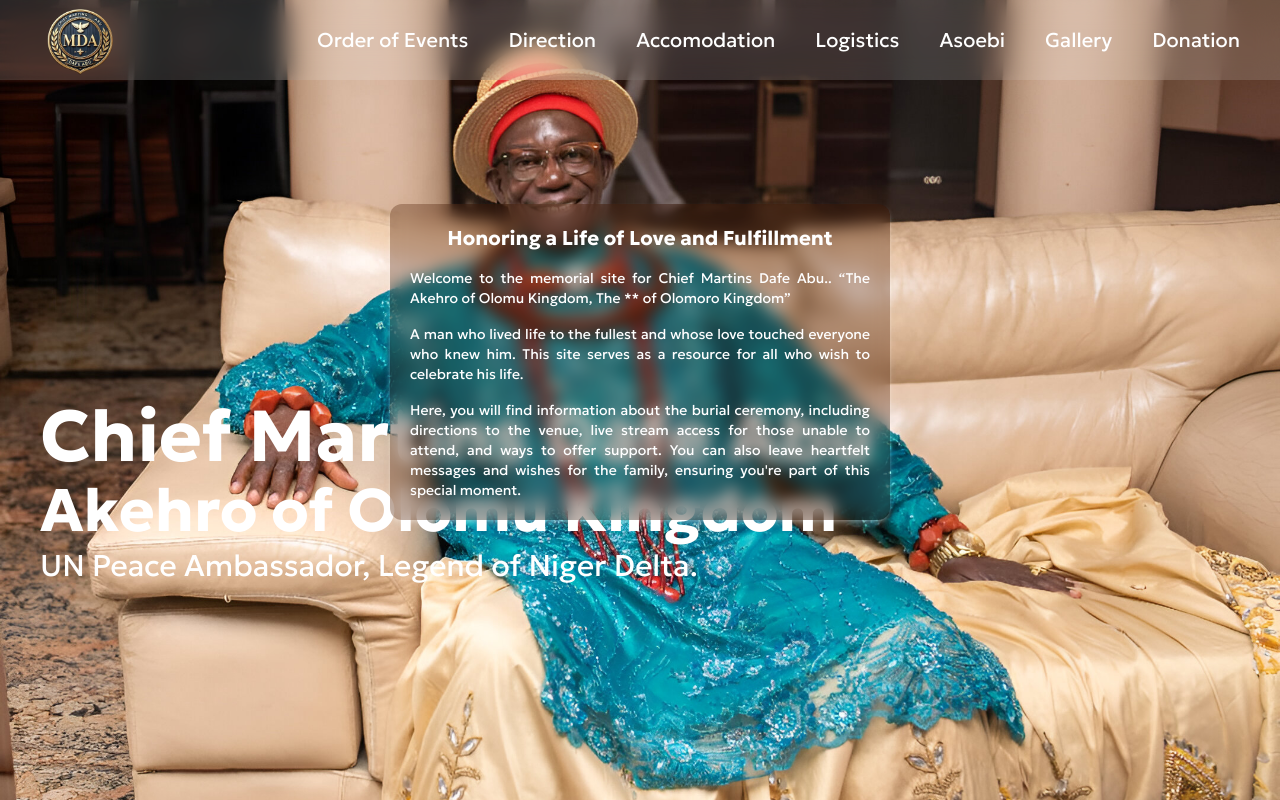
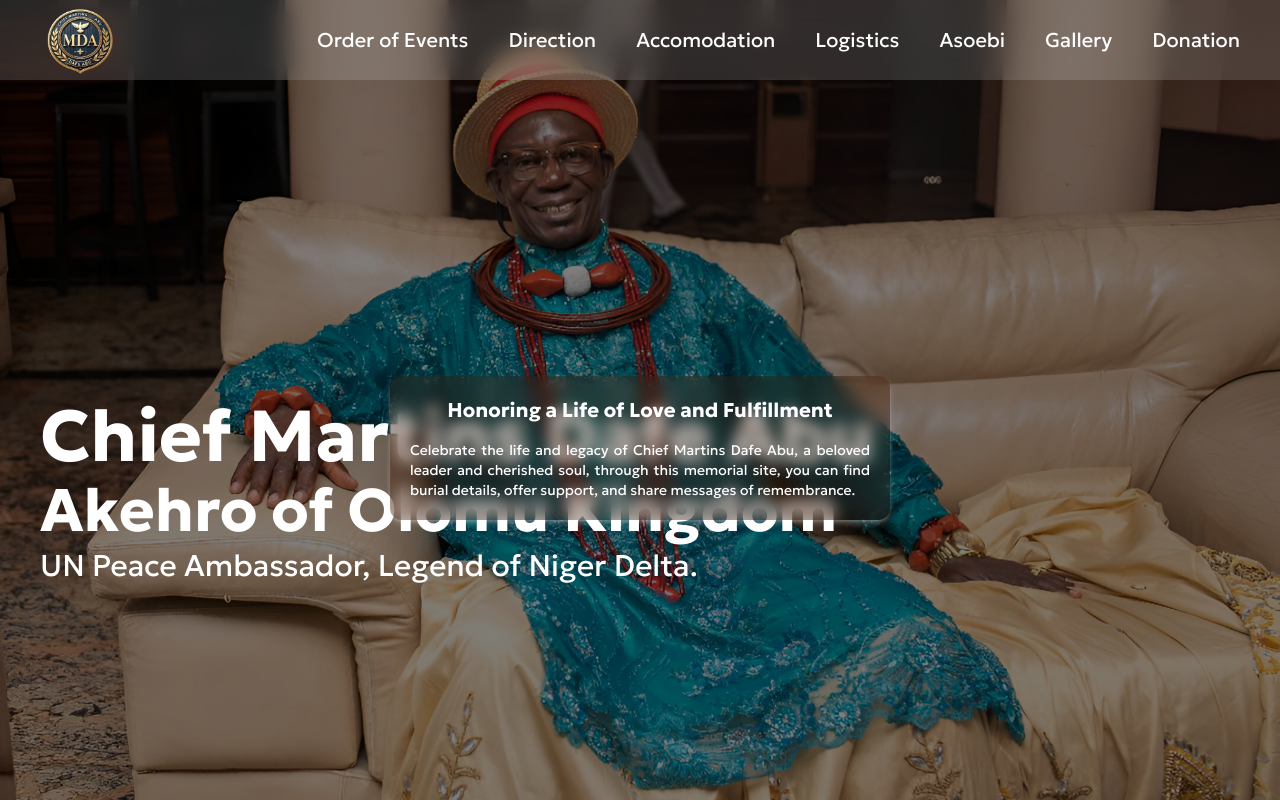
Before and after one commit to Dennardavid/Chief-Martins, a Next.js app: page / in a window 1280 px wide. Built offline with nearby package versions, Linux system fonts and the light colour scheme.

Commit message:
darker background

```diff
--- a/src/app/components/hero.js
+++ b/src/app/components/hero.jsx
@@ -23,7 +23,7 @@ export default function Hero() {
   });
 
   return (
-    <section className="absolute px-4 md:px-8 lg:px-10 top-[37%] md:top-[40%] xl:top-[50%] flex flex-col lg:flex-row  gap-2 justify-between text-white">
+    <section className="absolute px-4 md:px-8 lg:px-10 top-[50%] md:top-[40%] xl:top-[50%] flex flex-col lg:flex-row  gap-2 justify-between text-white">
       <div>
         <h1 className="header font-extrabold text-2xl md:text-3xl xl:text-7xl xl:w-[850px]">
           Chief Martins Dafe Abu
@@ -40,20 +40,9 @@ export default function Hero() {
           Honoring a Life of Love and Fulfillment
         </p>
         <p className="Intro text-sm">
-          Welcome to the memorial site for Chief Martins Dafe Abu.. “The Akehro
-          of Olomu Kingdom, The ** of Olomoro Kingdom”
-        </p>
-        <p className="Intro text-sm">
-          A man who lived life to the fullest and whose love touched everyone
-          who knew him. This site serves as a resource for all who wish to
-          celebrate his life.
-        </p>
-        <p className="Intro text-sm">
-          Here, you will find information about the burial ceremony, including
-          directions to the venue, live stream access for those unable to
-          attend, and ways to offer support. You can also leave heartfelt
-          messages and wishes for the family, ensuring you're part of this
-          special moment.
+          Celebrate the life and legacy of Chief Martins Dafe Abu, a beloved
+          leader and cherished soul, through this memorial site, you can find
+          burial details, offer support, and share messages of remembrance.
         </p>
       </div>
     </section>
--- a/src/app/components/navbar.js
+++ b/src/app/components/navbar.jsx
@@ -1,5 +1,4 @@
 import Link from "next/link";
-import Image from "next/image";
 import { IoMenuSharp } from "react-icons/io5";
 
 export default function Navbar() {
@@ -7,11 +6,13 @@ export default function Navbar() {
     <header className="text-white">
       <nav className="flex justify-between items-center lg:hover:bg-slate-50 lg:hover:backdrop-filter lg:hover:bg-opacity-15 lg:hover:backdrop-blur-md px-2 md:px-8 lg:px-10 ease-in-out duration-500">
         <div className="logo">
-          <img src="/logo.webp" alt="logo" className="w-14 md:w-20" />
+          <Link href="/">
+            <img src="/logo.webp" alt="logo" className="w-14 md:w-16 lg:w-20" />
+          </Link>
         </div>
         <ul className="hidden lg:flex xl:gap-10 text-xl">
           <li>
-            <Link href="/direction">Order of Events</Link>
+            <Link href="/order-of-events">Order of Events</Link>
           </li>
           <li>
             <Link href="/direction">Direction</Link>
@@ -32,7 +33,7 @@ export default function Navbar() {
             <Link href="/donatihref">Donation</Link>
           </li>
         </ul>
-        <IoMenuSharp size={35} className="flex lg:hidden"/>
+        <IoMenuSharp size={35} className="flex lg:hidden" />
       </nav>
     </header>
   );
--- /dev/null
+++ b/src/app/order-of-events/page.jsx
@@ -0,0 +1,12 @@
+import Navbar from "../components/navbar";
+
+export default function OrderOfEvents() {
+  return (
+    <>
+      <div className="bg-slate-500 min-h-screen">
+        <Navbar />
+        <h1 className="text-black">Events</h1>
+      </div>
+    </>
+  );
+}
--- a/src/app/page.js
+++ b/src/app/page.jsx
@@ -5,8 +5,13 @@ export default function Home() {
   return (
     <>
       <main className="w-dvw bg-[url('/mobile.jpeg')] md:bg-[url('/tablet.jpeg')] lg:bg-[url('/laptop.jpeg')] min-h-screen full bg-cover bg-no-repeat pb-1">
-        <Navbar />
-        <Hero />
+        <div
+          className="fixed inset-0 bg-black bg-opacity-50 z-40"
+          id="wrapper"
+        >
+          <Navbar />
+          <Hero />
+        </div>
       </main>
     </>
   );
```
Also changed, not shown: src/app/layout.jsx (renamed from src/app/layout.js).
